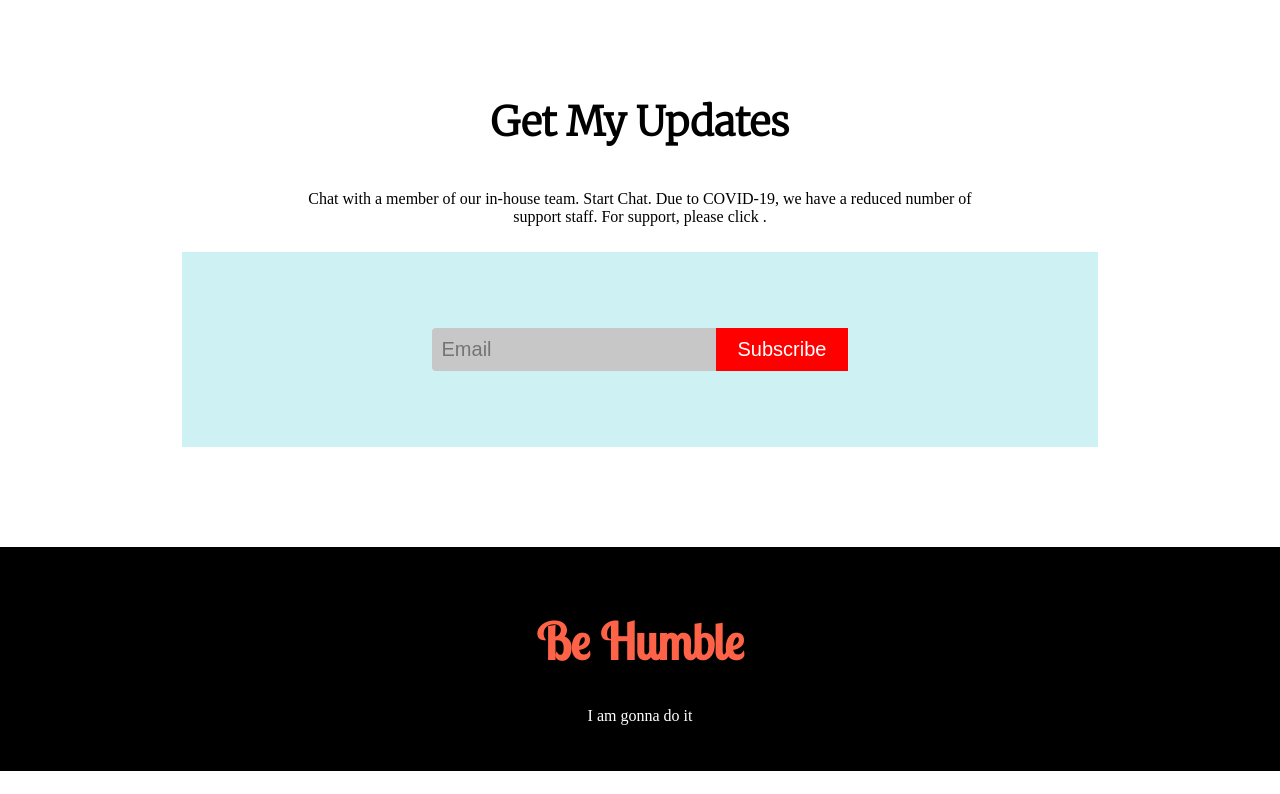
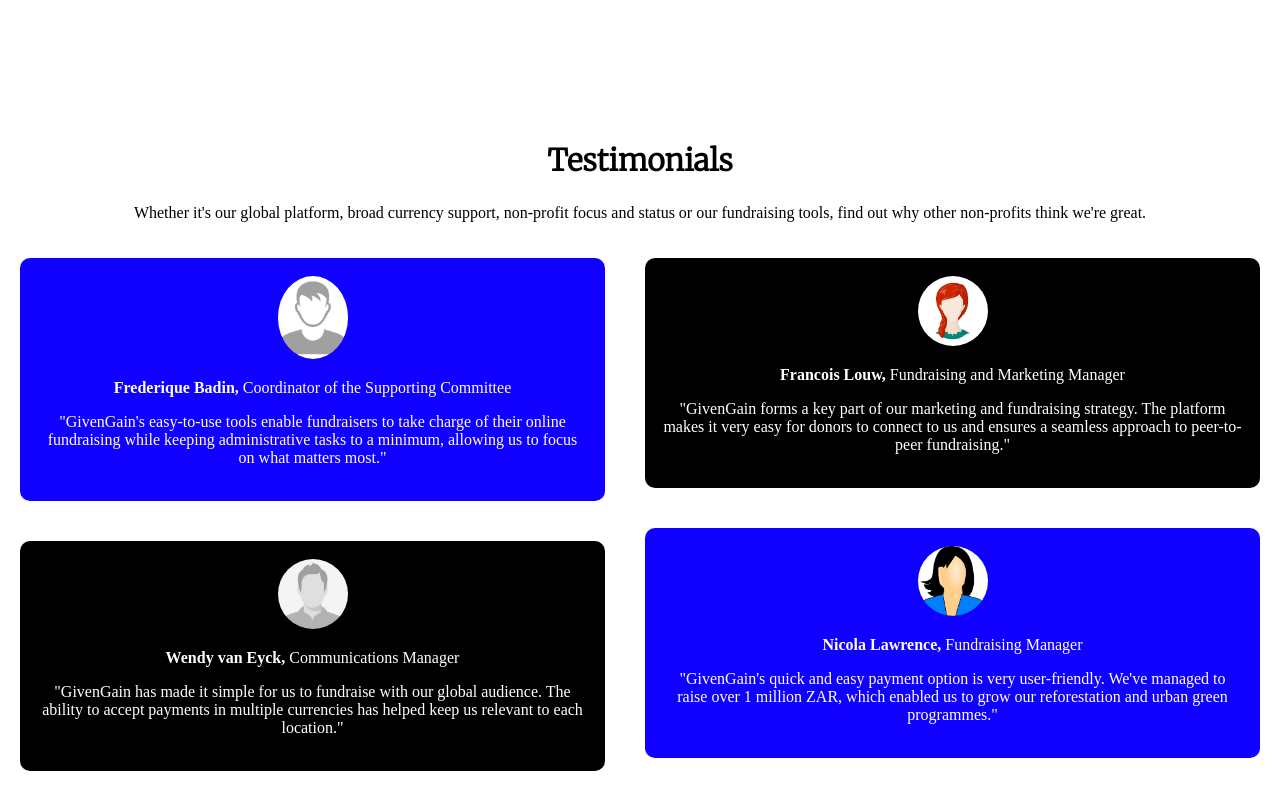
Before and after one commit to mkmahmud/personal-website-, a plain HTML site: page index.html in a window 1280 px wide. Shown: the part 3060-3854 px from the top of the page. Before the commit the page ends 3831 px from the top, so only its background shows below. Drawn offline with Linux system fonts and the light colour scheme.

Commit message:
final upload

```diff
--- a/css/style.css
+++ b/css/style.css
@@ -59,10 +59,7 @@ body{
 .donate p{
     padding: 5px 150px;
 }
-.donate ul{
-    /* display: flex; */
-    /* background: red; */
-}
+
 .donate ul li{
     list-style: none;
     display: inline-block;
@@ -112,7 +109,6 @@ body{
 .donate-plan p {
     margin-bottom: 50px;
 }
-.donate-plan ul{}
 .donate-plan ul li{
     list-style: none;
     display: inline-block;
@@ -128,7 +124,6 @@ body{
 .donate-plan ul li h4{
     font-size: 30px;
 }
-.donate-plan ul li p{}
 
 #donate-plan-one{
     background-color: #b3ffb2d1;
@@ -175,6 +170,33 @@ body{
 }
 .image img{
     width: 100%;
+}
+
+.testimonial{
+    text-align: center;
+    /* background: #df0067; */
+    margin-top: 100px;
+    padding: 20px 0px;
+    /* color: white; */
+}
+.testimonial h2{
+    font-size: 30px;
+    font-family: 'Merriweather', serif;
+}
+.testimonials{
+    display: flex;
+}
+.single-testimonial{
+    display: inline-block;
+    /* text-align: left; */
+    margin: 20px;
+    background: red;
+    padding: 18px;
+    border-radius: 10px;
+}
+.single-testimonial img{
+    width: 70px;
+    border-radius: 50%;
 }
 
 .get-my-update{
--- a/index.html
+++ b/index.html
@@ -4,6 +4,7 @@
     <meta charset="UTF-8">
     <meta http-equiv="X-UA-Compatible" content="IE=edge">
     <meta name="viewport" content="width=device-width, initial-scale=1.0">
+    <link rel="shortcut icon" href="IMG/Icon/icon13.svg" type="image/x-icon">
     <title>Helping peoples</title>
     <link rel="stylesheet" href="css/style.css">
 </head>
@@ -96,6 +97,41 @@
     </section>
 
 
+
+    <section>
+        <div class="testimonial">
+            <h2>Testimonials </h2>
+            <p>Whether it's our global platform, broad currency support, non-profit focus and status or our fundraising tools, find out why other non-profits think we're great.</p>
+            <div class="testimonials">
+                <div class="left-side">
+                    <div class="single-testimonial" style="background-color:#1000ff ; color: white;">
+                        <img src="IMG/profile-icon/1.png" alt="">
+                        <p><b>Frederique Badin,</b> Coordinator of the Supporting Committee</p>
+                        <p>"GivenGain's easy-to-use tools enable fundraisers to take charge of their online fundraising while keeping administrative tasks to a minimum, allowing us to focus on what matters most."</p>
+                    </div>
+                    <div class="single-testimonial" style="background-color:black ; color: white;">
+                        <img src="IMG/profile-icon/2.jpg" alt="">
+                        <p><b>Wendy van Eyck,</b>  Communications Manager</p>
+                        <p>"GivenGain has made it simple for us to fundraise with our global audience. The ability to accept payments in multiple currencies has helped keep us relevant to each location."</p>
+                    </div>
+                </div>
+                <div class="right-side">
+                    <div class="single-testimonial" style="background-color:black ; color: white;">
+                        <img src="IMG/profile-icon/3.png" alt="">
+                        <p><b>Francois Louw, </b> Fundraising and Marketing Manager</p>
+                        <p>"GivenGain forms a key part of our marketing and fundraising strategy. The platform makes it very easy for donors to connect to us and ensures a seamless approach to peer-to-peer fundraising."</p>
+                    </div>
+                    <div class="single-testimonial" style="background-color:#1000ff ; color: white;">
+                        <img src="IMG/profile-icon/4.png" alt="">
+                        <p><b>Nicola Lawrence, </b> Fundraising Manager</p>
+                        <p>"GivenGain's quick and easy payment option is very user-friendly. We've managed to raise over 1 million ZAR, which enabled us to grow our reforestation and urban green programmes."</p>
+                    </div>
+                </div>
+            </div>
+        </div>
+    </section>
+
+
     <section>
         <div class="get-my-update">
             <h2>Get My Updates</h2>
@@ -110,7 +146,7 @@
 
     <footer>
         <h1>Be Humble </h1>
-        <p>I am gonna do it</p>
+        <p>Allrights reserved 2022</p>
     </footer>
 
 </body>
```
Also changed, not shown: IMG/Icon/icon13.svg (added), IMG/profile-icon/1.png (added), IMG/profile-icon/2.jpg (added), IMG/profile-icon/3.png (added), IMG/profile-icon/4.png (added).
